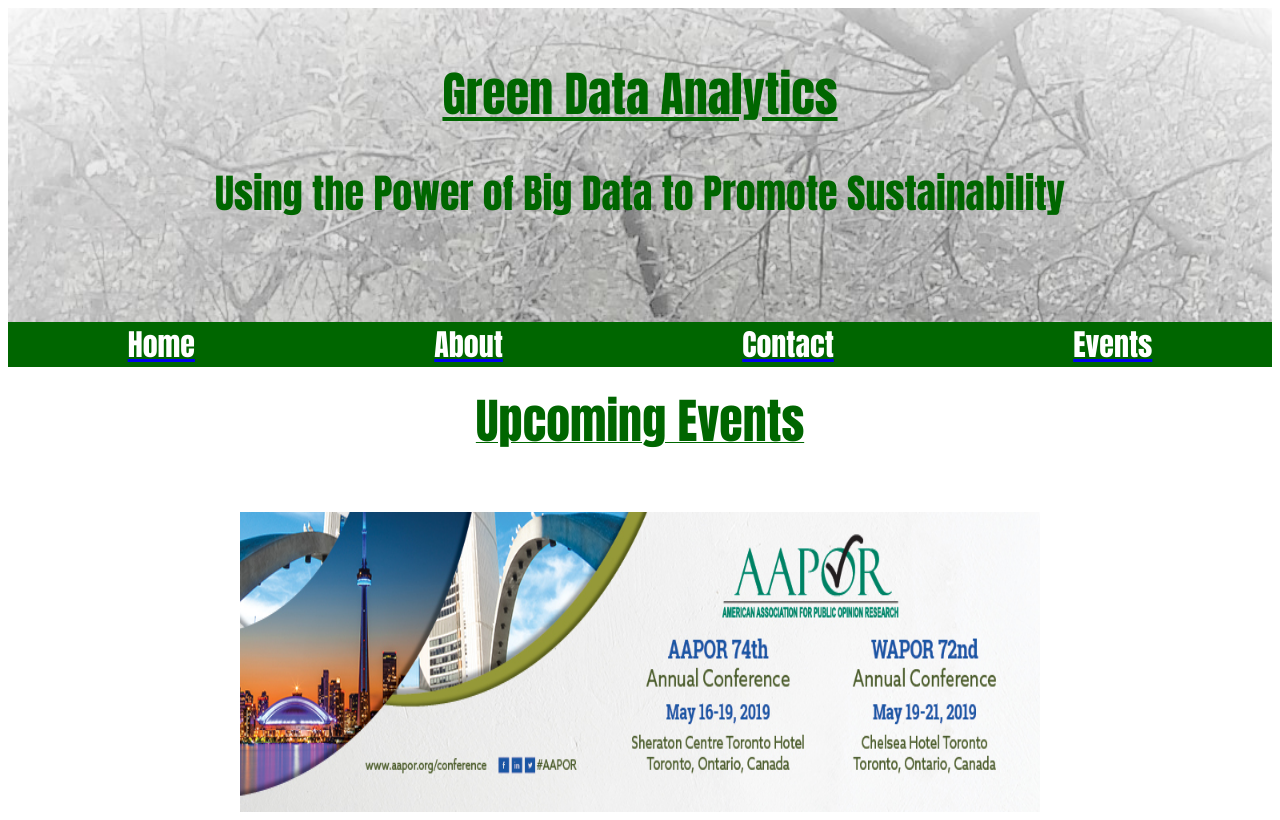
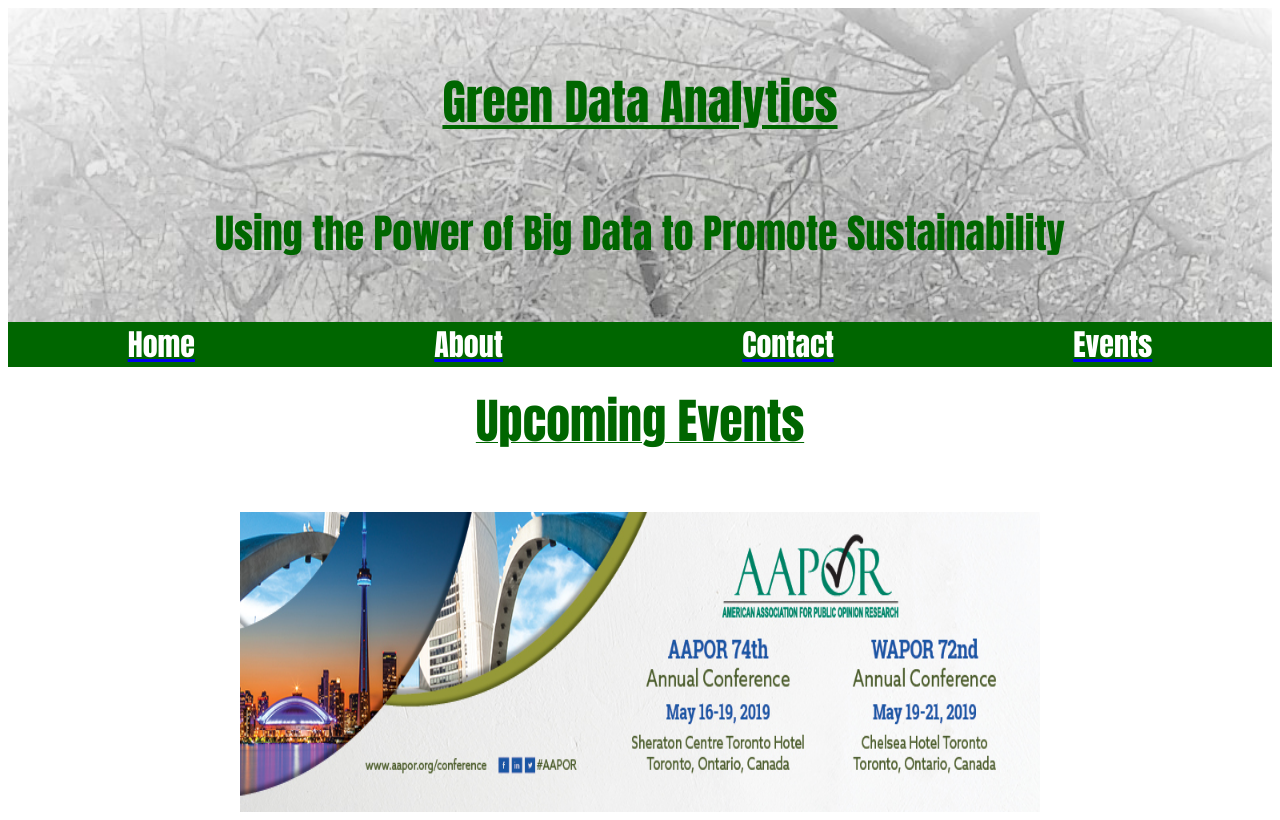
Before and after one commit to MIOlivera/Greendata-events, a plain HTML site: page index.html in a window 1280 px wide. Shown: the top 820 px of the page. Drawn offline with Linux system fonts and the light colour scheme.

Commit message:
Update style.css

```diff
--- a/style.css
+++ b/style.css
@@ -2,7 +2,12 @@ header {
 	height: 40% !important;
 	background-image: url('Header2_Pic.jpg');
    	background-size: cover;
-	vertical-align: middle;
+	display: flex;
+        align-items: center;
+        justify-content: center;
+	flex-direction: column;
+        width: 100%;
+        text-align: center;
 }
 
 h1 {
```
